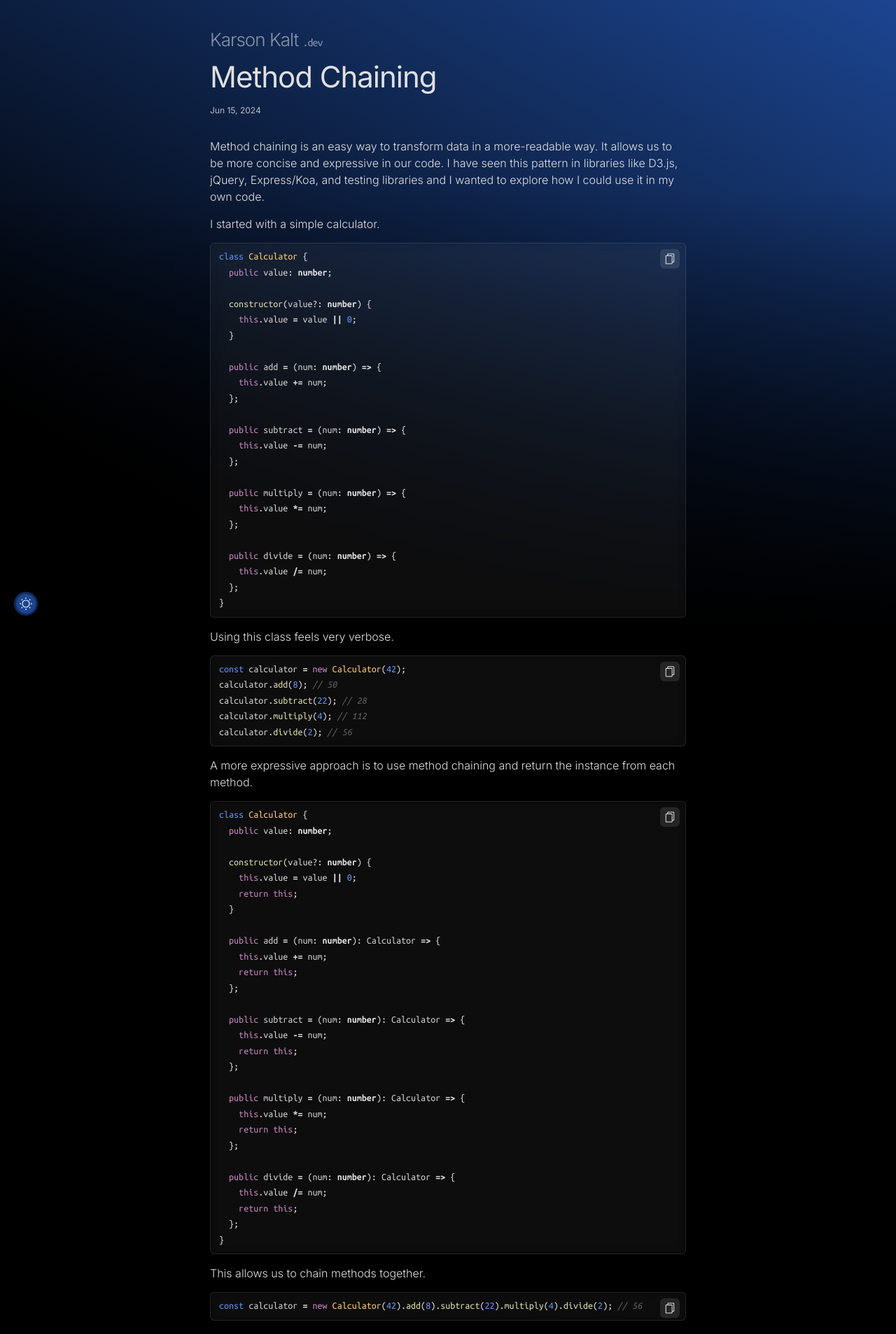
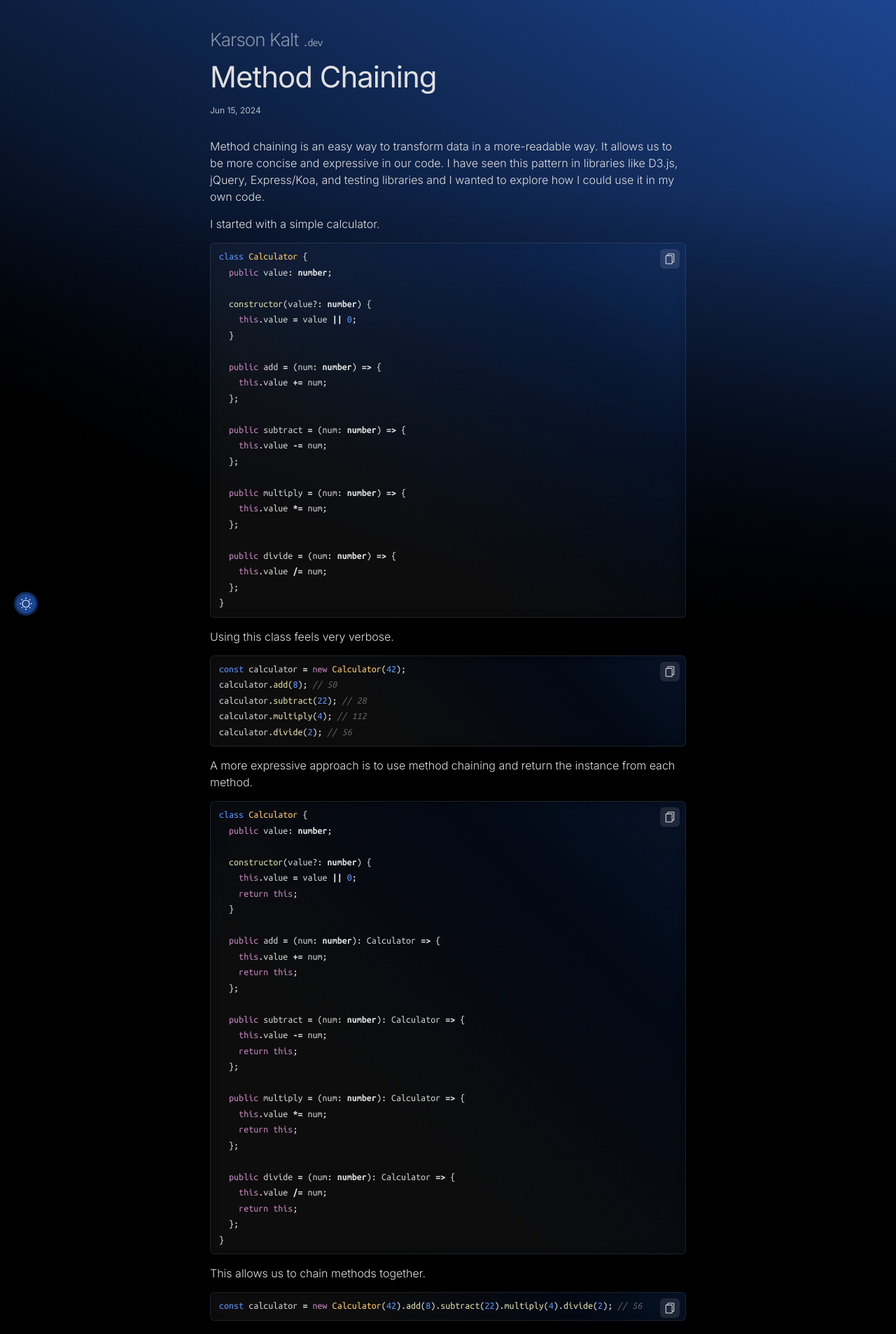
Before and after one commit to karsonkalt/karsonkalt.github.io, a Jekyll site: the page built from _notes/2024-07-10-note.markdown, in a window 1280 px wide. Shown: the top 1907 px of the page at 70% size. Built offline with Jekyll 4.4.1, drawn with Linux system fonts in a browser that asks for light colours.

Commit message:
add accent-color rgba

```diff
--- a/_sass/_base.scss
+++ b/_sass/_base.scss
@@ -194,7 +194,12 @@
 
 .highlight {
   border: none;
-  background: var(--white-02);
+  background-image: linear-gradient(
+    45deg,
+    var(--white-02) 33%,
+    var(--accent-color-05) 75%,
+    var(--accent-color-10)
+  );
   backdrop-filter: blur(10px);
   border-radius: 6px;
 
--- a/_sass/custom-styles.scss
+++ b/_sass/custom-styles.scss
@@ -23,10 +23,21 @@
   --white-05: #ffffff0d;
   --white-02: #ffffff05;
 
-  --accent-color-default: #1c4590;
-  --accent-color: var(--accent-color-default); // configurable
-  --accent-color-link: #1e90ff; // TODO configurable
-  --accent-color-link-hover: #1560ab; // TODO configurable
+  --accent-color-base: 28, 69, 144;
+  --accent-color: rgba(var(--accent-color-base), 1);
+  --accent-color-90: rgba(var(--accent-color-base), 0.9);
+  --accent-color-80: rgba(var(--accent-color-base), 0.8);
+  --accent-color-70: rgba(var(--accent-color-base), 0.7);
+  --accent-color-60: rgba(var(--accent-color-base), 0.6);
+  --accent-color-50: rgba(var(--accent-color-base), 0.5);
+  --accent-color-40: rgba(var(--accent-color-base), 0.4);
+  --accent-color-30: rgba(var(--accent-color-base), 0.3);
+  --accent-color-20: rgba(var(--accent-color-base), 0.2);
+  --accent-color-10: rgba(var(--accent-color-base), 0.1);
+  --accent-color-05: rgba(var(--accent-color-base), 0.05);
+  --accent-color-02: rgba(var(--accent-color-base), 0.02);
+  --accent-color-link: rgb(30 144 255); // TODO configurable
+  --accent-color-link-hover: rgb(21 96 171); // TODO configurable
   --link-decoration: none; // configurable
 
   // TODO make tokens consuming palette
```
Also changed, not shown: assets/ts/terminal/updateAccentColor.ts (+15 -7 lines), assets/js/index.js, assets/js/terminal.js.
